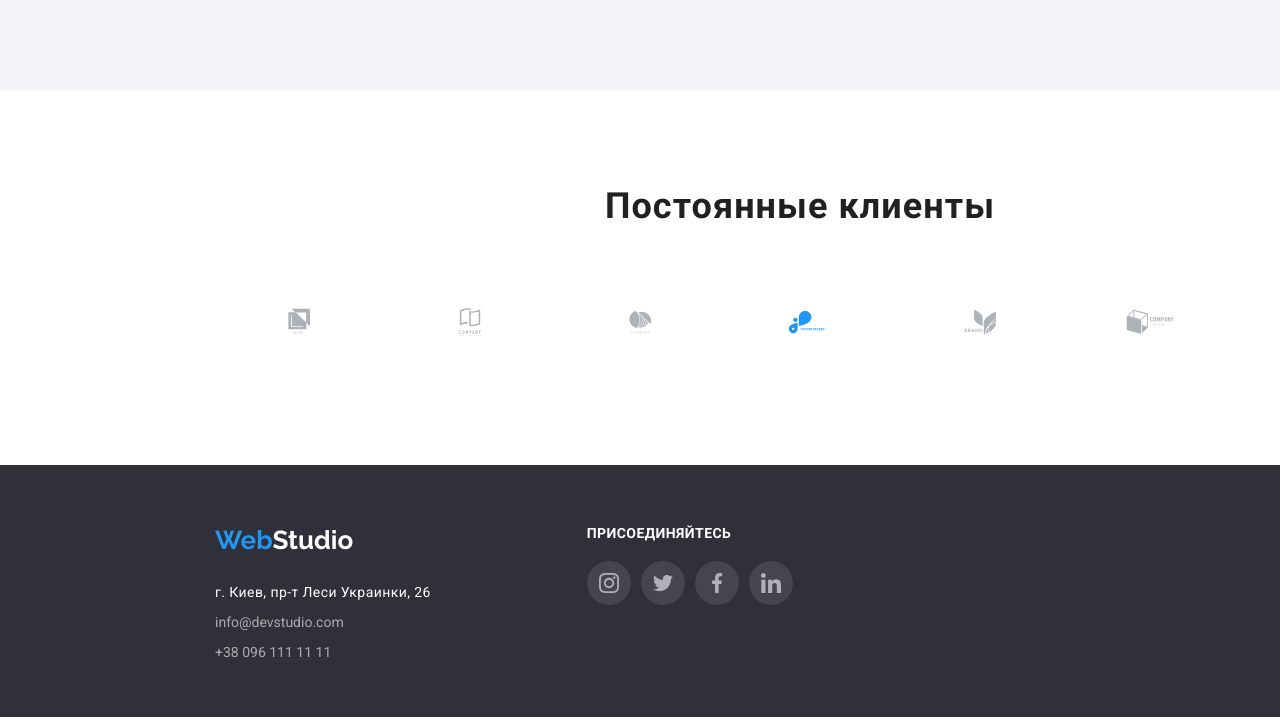
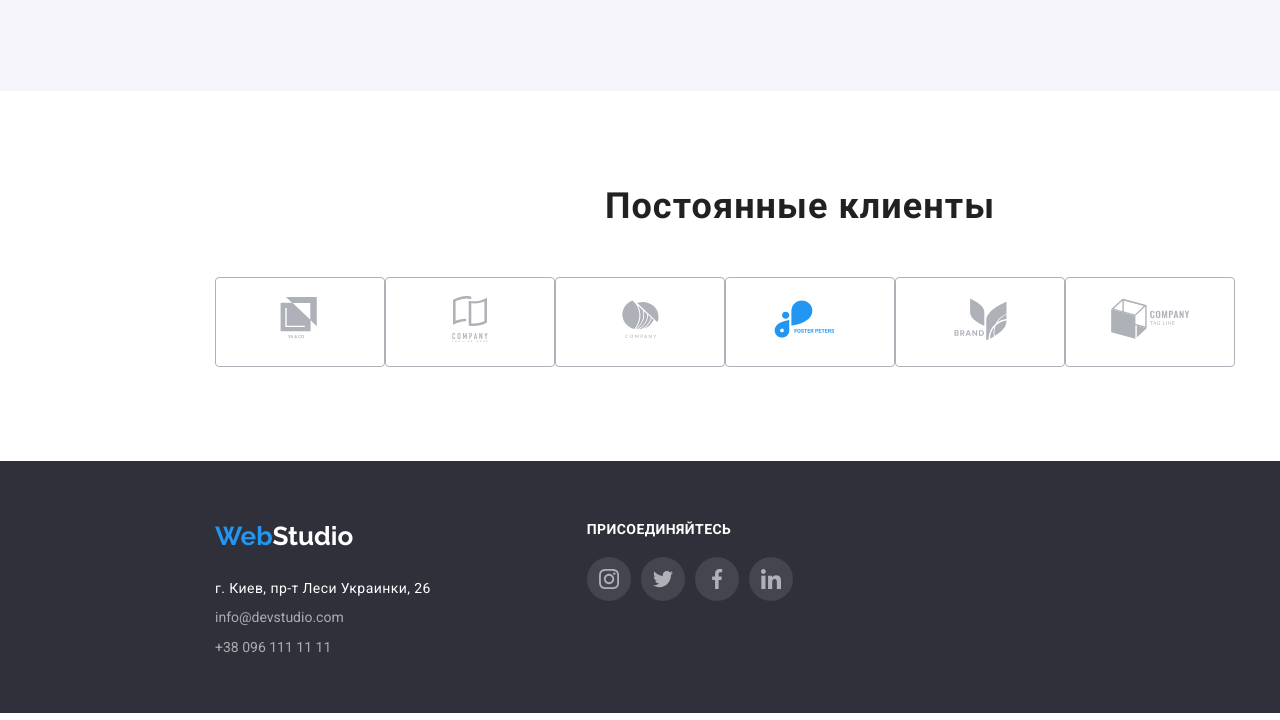
Before and after one commit to Vladimir-Plotnikov/goit-markup-hw-04, a plain HTML site: page index.html in a window 1280 px wide. Shown: the part 2398-3118 px from the top of the page. Drawn offline with nearby package versions, Linux system fonts and the light colour scheme.

Commit message:
last commits
03.11 14:39

```diff
--- a/css/styles.css
+++ b/css/styles.css
@@ -497,13 +497,22 @@ body {
 }
 
 .list-svg-clients {
-  display: inline-block;
+  display: flex;
+  align-items: center;
+  justify-content: center;
+  width: 170px;
+  height: 90px;
+  border: 1px solid #afb1b8;
+  box-sizing: border-box;
+  border-radius: 4px;
 }
 
 .svg-clients {
-  width: 170px;
-  height: 90px;
   fill: #afb1b8;
+}
+
+.list-svg-clients:hover {
+  border-color: var(--accent-color);
 }
 
 .list-svg-clients:hover svg {
```
